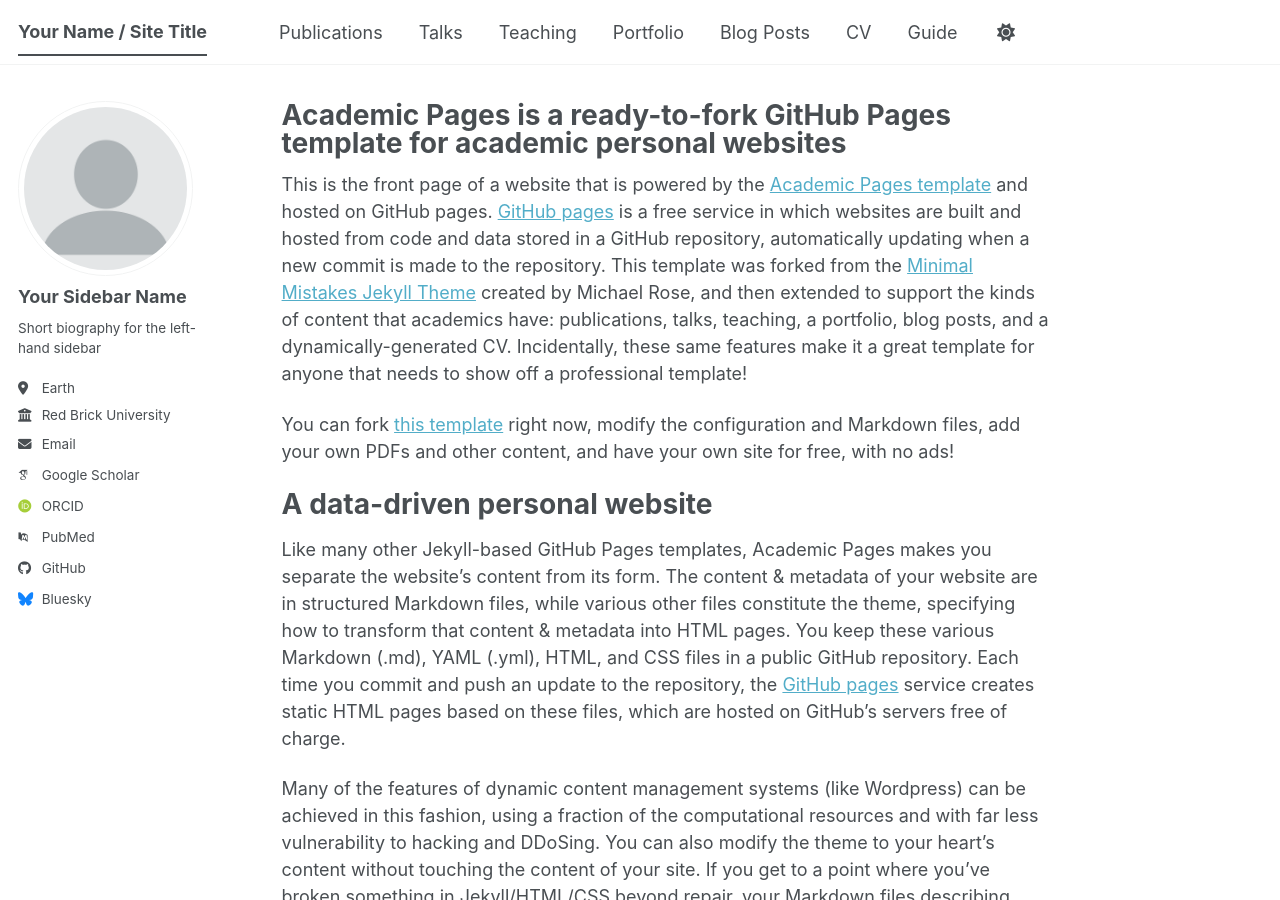
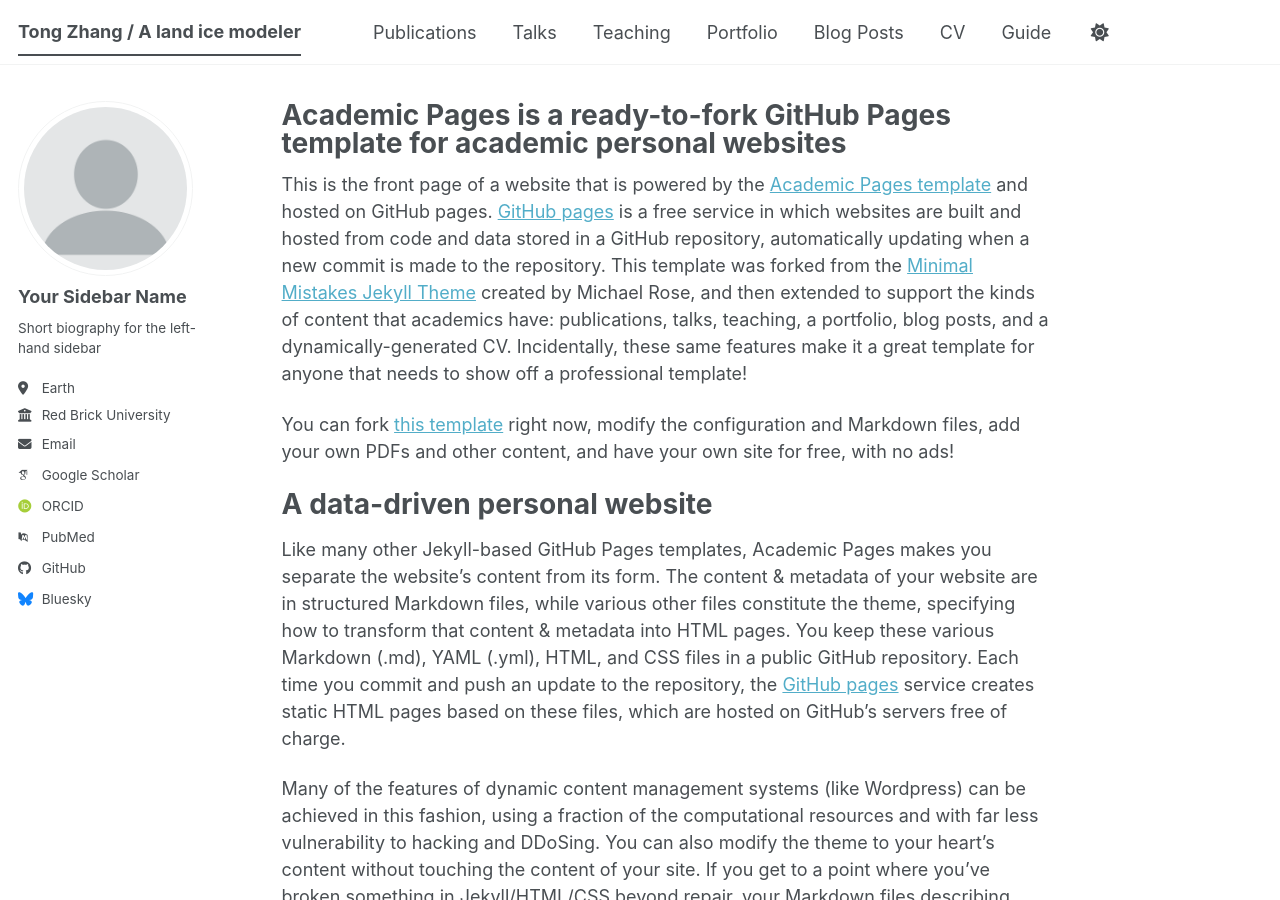
Before and after one commit to tongzhangice/tongzhangice.github.io, a Jekyll site: the page built from _pages/about.md, in a window 1280 px wide and 900 px high. Built offline with Jekyll 4.4.1, drawn with Linux system fonts in a browser that asks for light colours; some web fonts are replaced; a script bundle is joined from its source files by our own code; library files that are not in the unit come from our copies.

Commit message:
Update _config.yml

```diff
--- a/_config.yml
+++ b/_config.yml
@@ -9,7 +9,7 @@
 # Basic Site Settings
 locale                   : "en-US"
 site_theme               : "default" # The available themes options are "default", "air", "sunrise", "mint", "dirt" and "contrast"
-title                    : "Your Name / Site Title"
+title                    : "Tong Zhang / A land ice modeler"
 title_separator          : "-"
 name                     : &name "Tong Zhang"
 description              : &description "Your Name's academic portfolio"   # Update this with a general description of your site, this is the default if not overridden by a page
```
